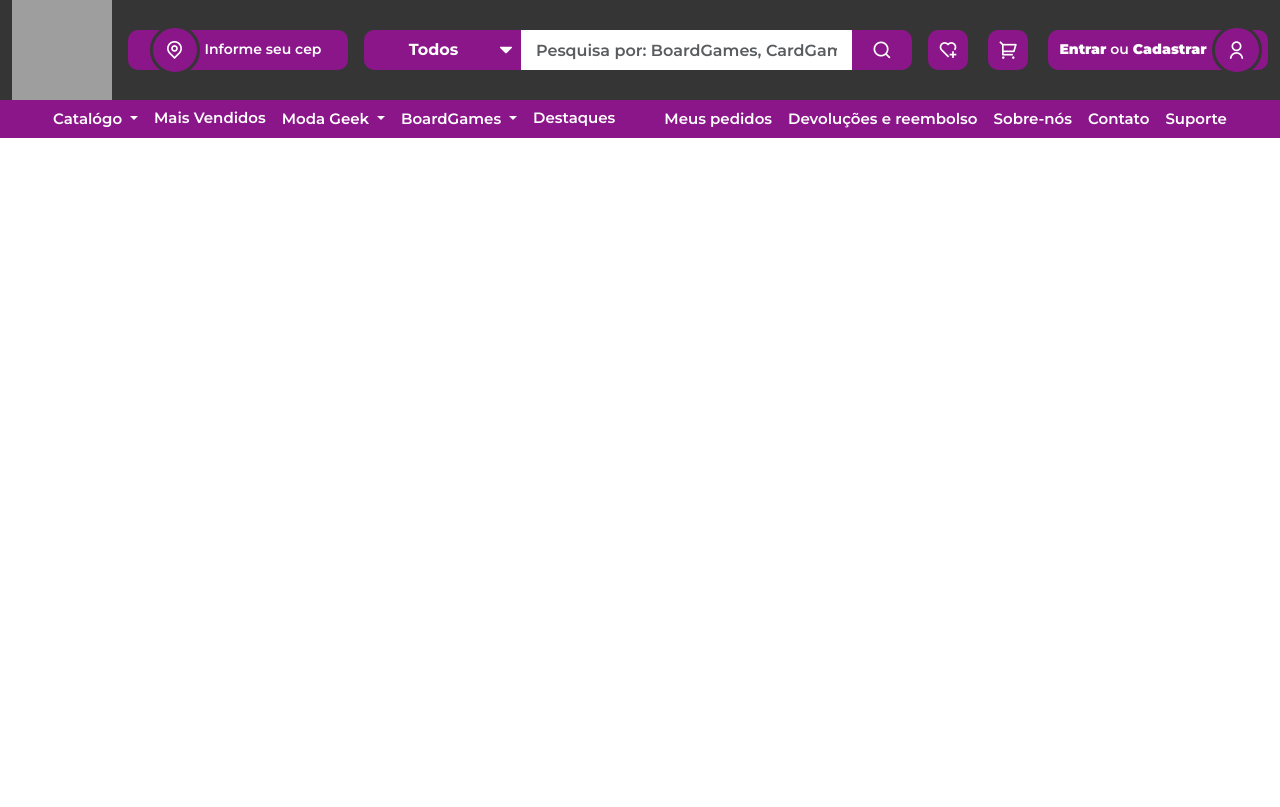
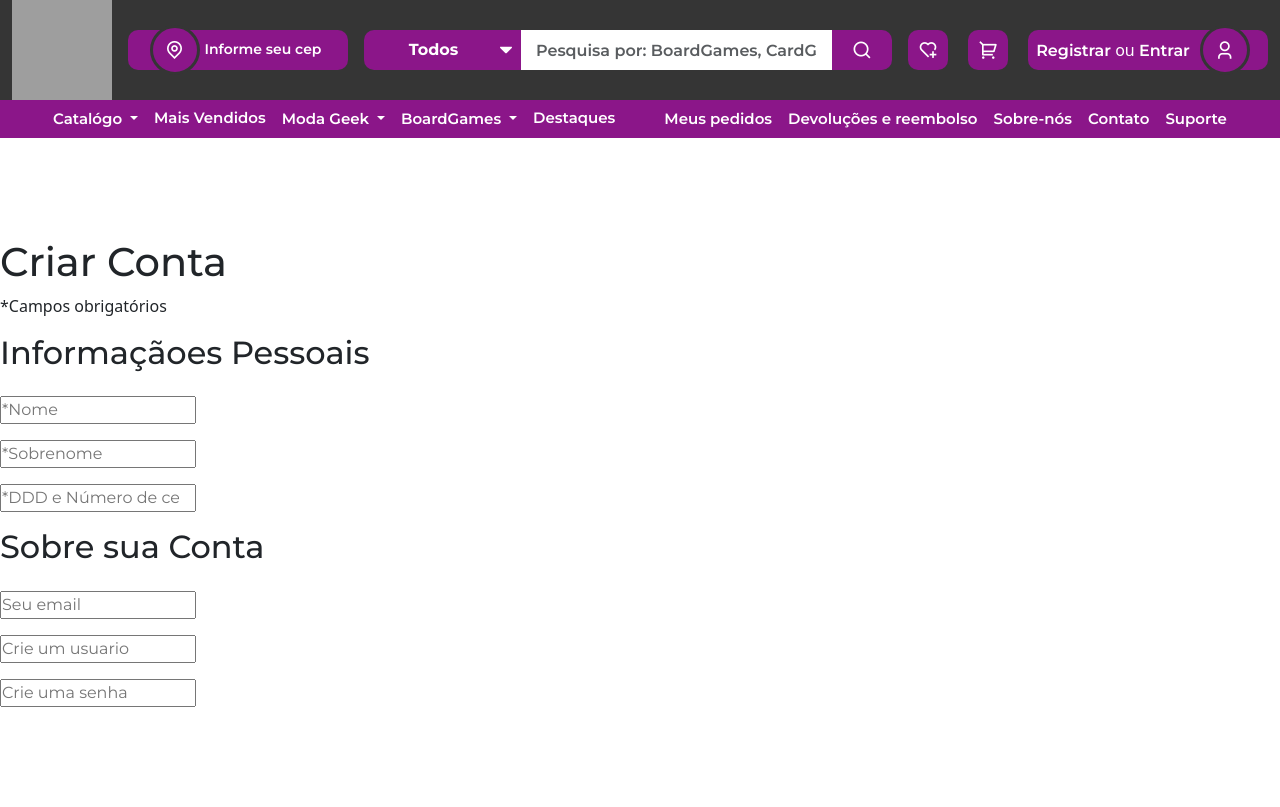
Before and after one commit to davivalentinn/vannily, a PHP site: page /pages/account/register/index.html in a window 1280 px wide. Before the commit the page ends 138 px from the top, so only its background shows below. Run offline with PHP 8.4, Linux system fonts and the light colour scheme; grey boxes are pictures that could not be loaded.

Commit message:
Iniciando tela crir conta e entrar

```diff
--- a/pages/account/register/css/style.css
+++ b/pages/account/register/css/style.css
@@ -36,8 +36,9 @@ li {
 }
 
 .container-page {
-    max-width: 1770px;
+    max-width: 1600px;
     margin: 0 auto;
+    padding-block: 100px 100px;
 }
 
 .content-menu {
@@ -201,7 +202,32 @@ li {
     ;
 
 }
+.button-account-user{
+    background-color: #8B1689;
+    display: flex;
+    justify-content: center;
+    align-items: center;
+    gap: 10px;
+    width: 240px;
+    height: 40px;
+    border-radius: 10px;
+    text-decoration: none;
+    transition: .1s;
+}
 
+.button-account-user div a {
+    color: #ffffff;
+    font-weight: 600;
+}
+
+.button-account-user a:hover{
+    color: #ffffffe3;
+}
+
+.button-account-user div {
+    color: #ffffff;
+
+}
 /*subMenu*/
 .sub-menu {
     background-color: #8B1689;
@@ -234,3 +260,6 @@ ul li .dropdown-item:hover {
 .dropdown-menu {
     box-shadow: rgba(0, 0, 0, 0.16) 0px 3px 6px, rgba(0, 0, 0, 0.23) 0px 3px 6px;
 }
+
+
+/**/
--- a/pages/account/register/index.html
+++ b/pages/account/register/index.html
@@ -1,5 +1,6 @@
 <!DOCTYPE html>
 <html lang="pt-br">
+
 <head>
     <meta charset="UTF-8">
     <meta http-equiv="X-UA-Compatible" content="IE=edge">
@@ -9,12 +10,13 @@
     <link rel="stylesheet" href="https://cdnjs.cloudflare.com/ajax/libs/remixicon/3.5.0/remixicon.css">
     <title>Criar Conta - Vannily</title>
 </head>
+
 <body>
     <header class="header">
         <nav class="container-fluid">
             <div class="d-flex gap-3 justify-content-center align-items-center">
                 <div class="">
-                    <a href="index.html" class="nav-logo-img col">
+                    <a href="../../../index.html" class="nav-logo-img col">
                         <img src="assets/images/logo/logo.svg" alt="">
                     </a>
                 </div>
@@ -62,16 +64,21 @@
                         <i class="ri-heart-add-line "></i>
                     </div>
                     <div class="carrinho-menu">
-                        <i class="ri-shopping-cart-2-line"></i>
+                        <a href="../../carrinho/index.html"><i class="ri-shopping-cart-2-line"></i></a>
                     </div>
-                    <a href="#" class="button-localizar-cep">
-                        <p class=""><b>Entrar</b> ou <b>Cadastrar</b></p>
+
+                    <div href="#" class="button-account-user">
+                        <div class="">
+                            <a href="index.html">Registrar</a> ou
+                            <a href="">Entrar</a>
+                        </div>
                         <div class="circle-cep">
-                            <i class="ri-user-line"></i>
+                            <i class="ri-user-3-line"></i>
                         </div>
-                    </a>
+                        <div>
+                        </div>
+                    </div>
                 </div>
-            </div>
         </nav>
     </header>
 
@@ -143,7 +150,64 @@
         </div>
     </div>
 
+    <main>
+        <section class="container-register container-page">
+            <div class="register-title">
+                <h1>Criar Conta</h1>
+                <span>*Campos obrigatórios</span>
+            </div>
+
+            <div class="content">
+                <form action="" class="form-register" id="form-register">
+                    <div class="row row-cols-1">
+                        <div class="col mt-3 w-50">
+                            <div class="title-campo">
+                                <h2>Informaçãoes Pessoais</h2>
+                            </div>
+                        </div>
+
+                        <div class="col mt-3">
+                            <input type="text" name="nome" placeholder="*Nome" required>
+                        </div>
+                        <div class="col mt-3">
+                            <input type="text" name="sobrenome" placeholder="*Sobrenome" required>
+                        </div>
+                        <div class="col mt-3">
+                            <input type="number" name="numero" placeholder="*DDD e Número de celular" required>
+                        </div>
+
+                    </div>
+                    <div class="row row-cols-1">
+                        <div class="col mt-3">
+                            <div class="title-campo">
+                                <h2>Sobre sua Conta</h2>
+                            </div>
+                        </div>
+
+                        <div class="col mt-3">
+                            <input type="email" name="email" placeholder="Seu email">
+                        </div>
+                        <div class="col mt-3">
+                            <input type="text" name="usuario" placeholder="Crie um usuario">
+                        </div>
+                        <div class="col mt-3">
+                            <input type="password" name="senha" placeholder="Crie uma senha">
+                        </div>
+
+
+                    </div>
+
+                    <div class="register-details">
+
+                    </div>
+                </form>
+            </div>
+        </section>
+    </main>
+
+
     <script src="https://cdn.jsdelivr.net/npm/bootstrap@5.3.5/dist/js/bootstrap.bundle.min.js"></script>
     <script src="js/script.js"></script>
 </body>
+
 </html>
--- a/pages/carrinho/css/style.css
+++ b/pages/carrinho/css/style.css
@@ -1,3 +1,5 @@
+@import url('https://fonts.googleapis.com/css2?family=Montserrat:ital,wght@0,100..900;1,100..900&display=swap');
+
 header {
     background-color: #353535;
 }
```
Also changed, not shown: css/style.css (+27 -0 lines), index.html (+16 -15 lines).
